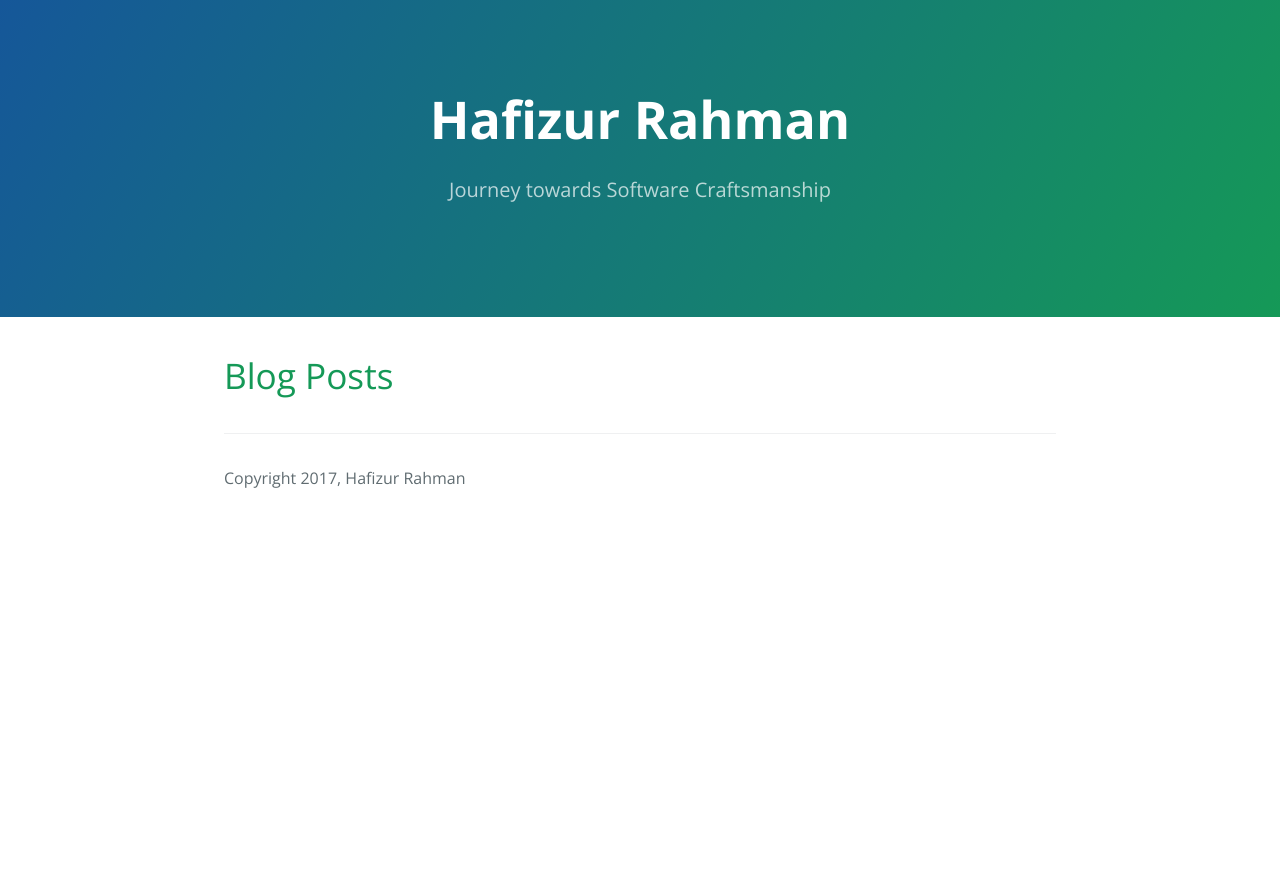
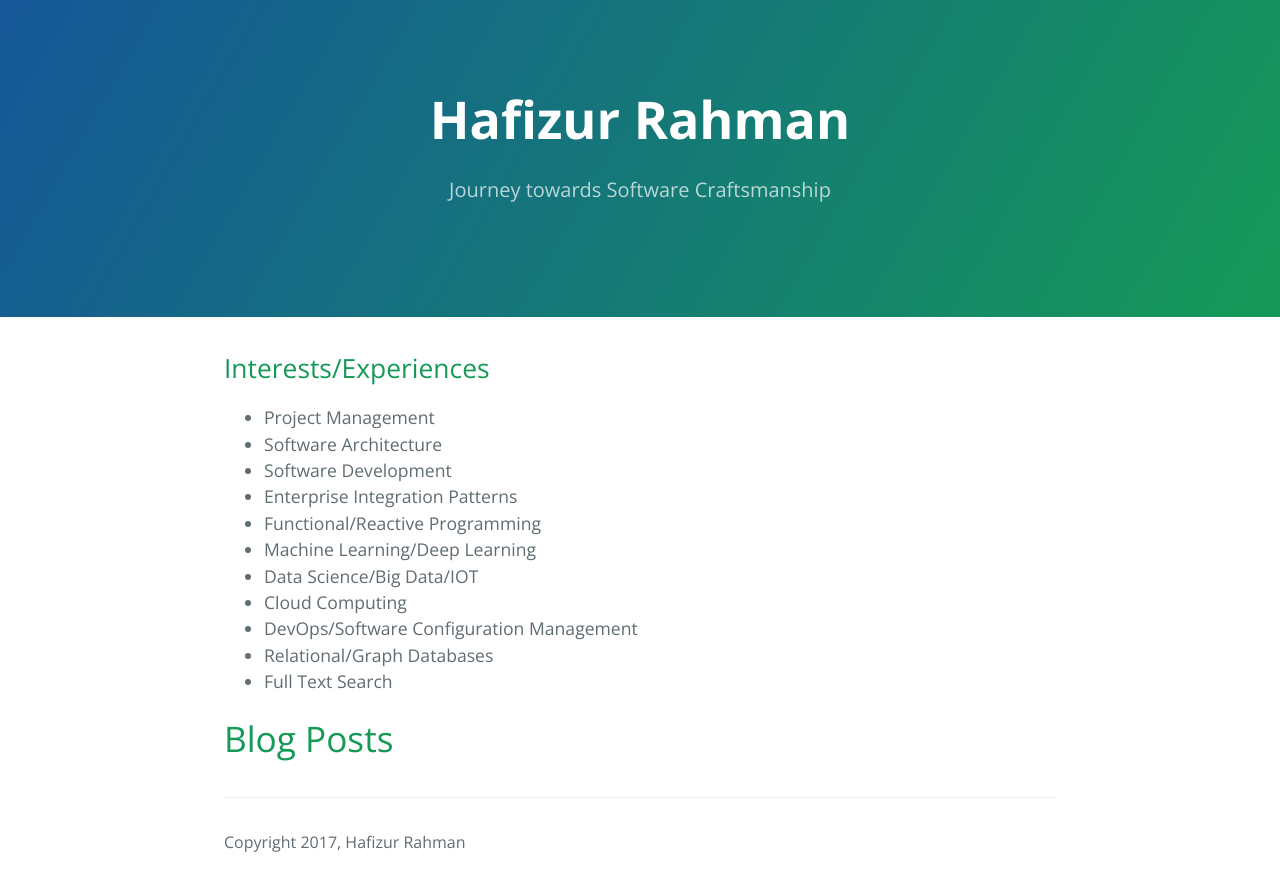
Before and after one commit to hafizur-rahman/hafizur-rahman.github.io, a Jekyll site: the page built from index.html, in a window 1280 px wide. Shown: the top 891 px of the page. Built offline with Jekyll 4.4.1, drawn with Linux system fonts in a browser that asks for light colours; the list of posts is cut into pages by our own code.

Commit message:
Modified index page

```diff
--- a/index.html
+++ b/index.html
@@ -2,6 +2,24 @@
 layout: default
 title: {{ site.name }}
 ---
+
+<div>
+	<h2>Interests/Experiences</h2>
+
+	<ul>
+		<li>Project Management</li>
+		<li>Software Architecture</li>
+		<li>Software Development</li>
+		<li>Enterprise Integration Patterns</li>
+		<li>Functional/Reactive Programming</li>
+		<li>Machine Learning/Deep Learning</li>
+		<li>Data Science/Big Data/IOT</li>
+		<li>Cloud Computing</li>
+		<li>DevOps/Software Configuration Management</li>
+		<li>Relational/Graph Databases</li>
+		<li>Full Text Search</li>
+	</ul>
+</div>
 
 <div id="home">
   <h1>Blog Posts</h1>
```
Also changed, not shown: 9 other files.
